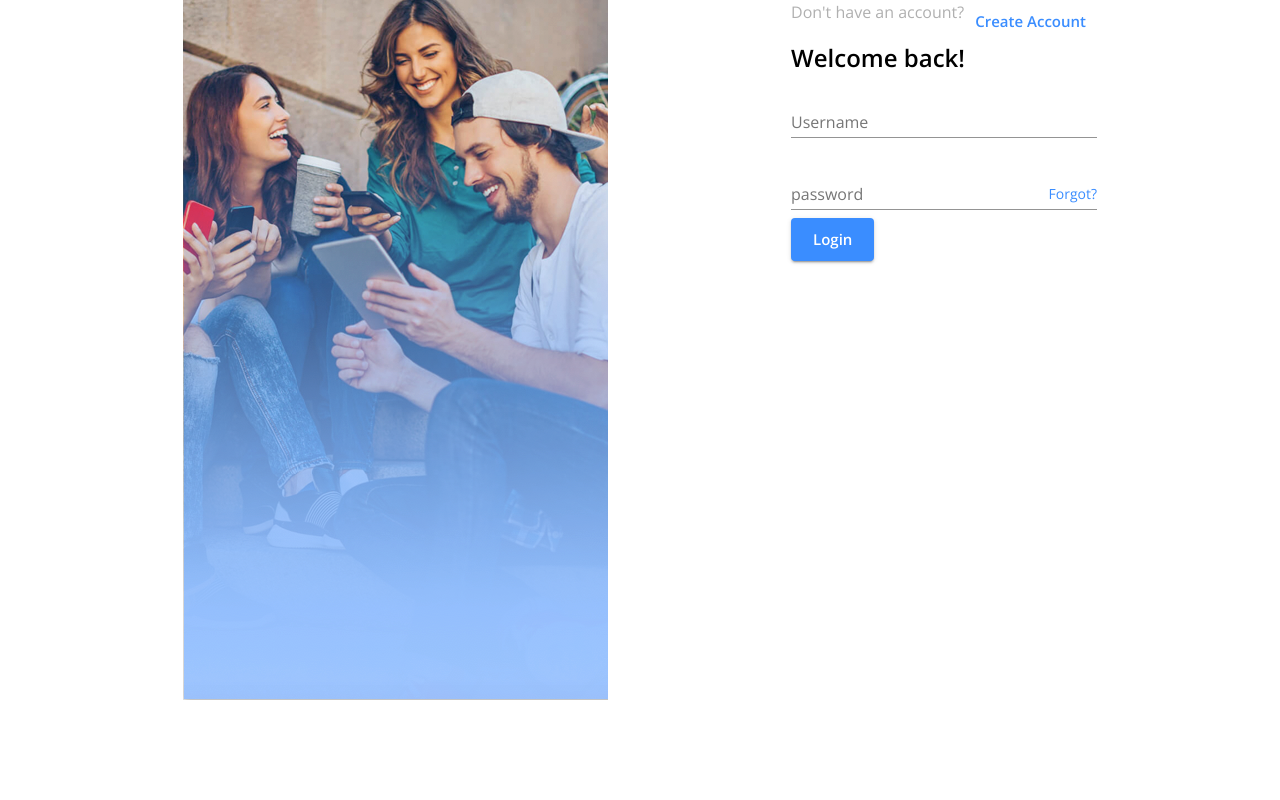
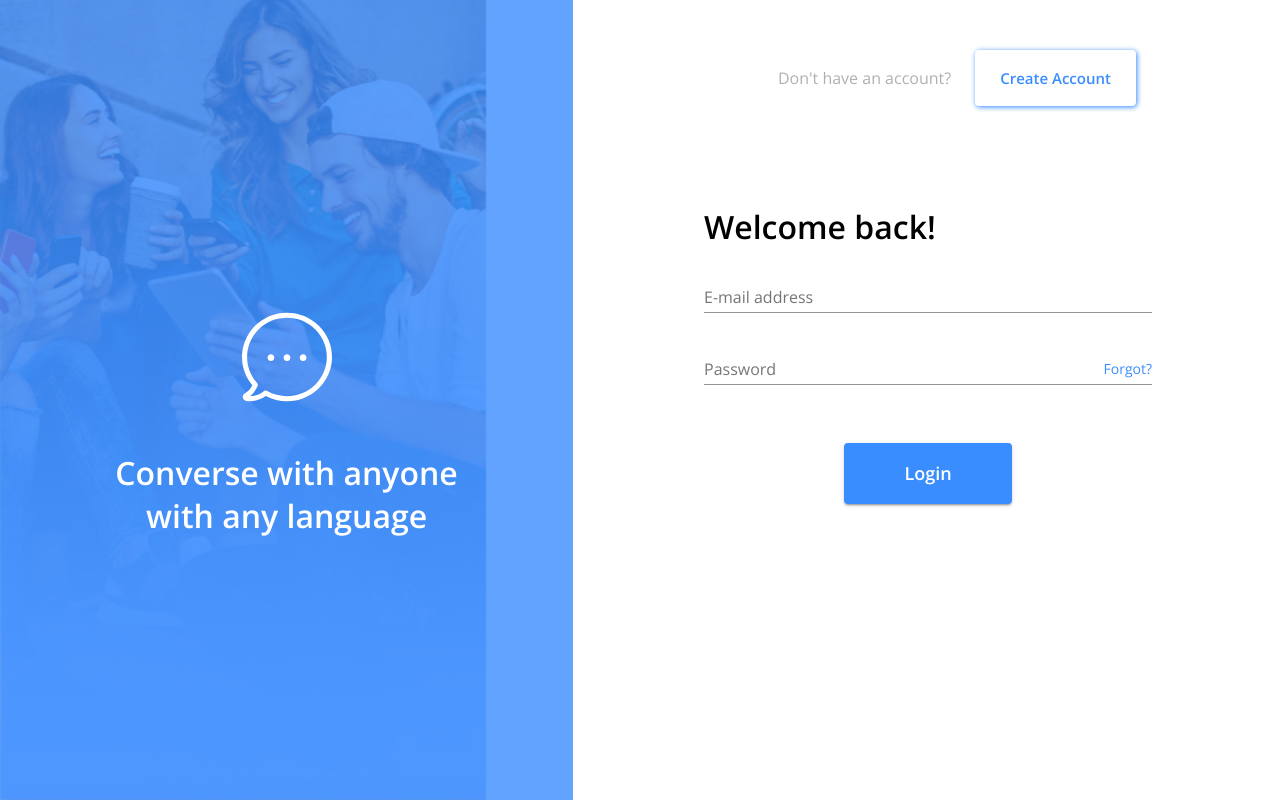
Before and after one commit to NEwertKrocker/260a09, a React (Create React App) app in the folder client/: page /login in a window 1280 px wide. Built offline with nearby package versions, Linux system fonts and the light colour scheme; no server answers.

Commit message:
Style login page

```diff
--- a/client/src/Login.js
+++ b/client/src/Login.js
@@ -10,6 +10,7 @@ import {
   InputAdornment
 } from '@material-ui/core';
 import bgImg from './assets/bg-img.png';
+import bubble from './assets/bubble.svg';
 
 const Login = ({ user, login }) => {
   const history = useHistory();
@@ -24,30 +25,74 @@ const Login = ({ user, login }) => {
     await login({ username, password });
   };
 
+  const styles ={
+    sidebarContainer: {
+      position: 'relative',
+      backgroundImage: `url(${bgImg})`,
+      backgroundRepeat: 'no-repeat',
+      backgroundSize: "contain",
+      backgroundPosition: "auto",
+      backgroundAttachment: "fixed",
+      display: "inline",
+      height: "100vh",
+      width: "auto",
+      maxWidth: "45%",
+      maxHeight: "100%",
+      color: "#FFF",
+      textAlign: "center"
+    }
+  }
+
   useEffect(() => {
     if (user && user.id) history.push('/home');
   }, [user, history]);
 
+
   return (
-    <Grid container justifyContent="space-evenly">
-      <Grid item>
-        <img alt='People chatting amiably' src={bgImg} />
+    <Grid container sx={{ height: "100vh" }}>
+      <Grid item
+        xs={false}
+        sm={5}
+        md={7}
+        style={styles.sidebarContainer}
+      >
+        <Box
+          sx={{
+            position: 'absolute',
+            width: 'auto',
+            maxWidth: "373px",
+            top: 0,
+            bottom: 0,
+            left: 0,
+            right: 0,
+            backgroundColor: 'rgba(58,141,255,.8)',
+            display: { xs: 'none', sm: "flex" },
+            color: "#FFF",
+            flexDirection: "column",
+            justifyContent: "center",
+            alignItems: "center",
+            padding: "100px"
+          }}
+        >
+          <Box component="img" alt="Speech bubble icon" src={bubble} sx={{ height: "90px", width: "90px", padding: "50px" }} />
+          <Typography variant="h5" >Converse with anyone with any language</Typography>
+        </Box>
       </Grid>
-      <Box>
-        <Grid container item>
-          <Typography color='secondary'>Don't have an account?</Typography>
-          <Link href="/register" to="/register">
-            <Button variant='text' size='large' color='primary'>Create Account</Button>
+      <Box sx={{ width: "35%", padding: "0% 10%" }}>
+        <Grid container item style={{ margin: "50px" }}>
+          <Typography color='secondary' style={{ padding: "16px 24px" }}>Don't have an account?</Typography>
+          <Link href="/register" to="/register" style={{ textDecoration: "none" }}>
+            <Button variant='text' size='large' color='primary' style={{ padding: "15px 25px", boxShadow: "1px 1px 5px .2px"}}>Create Account</Button>
           </Link>
         </Grid>
         <form onSubmit={handleLogin}>
-          <Grid>
+          <Grid style={{ marginTop: "100px"}}>
             <Grid>
               <Typography variant='h5'>Welcome back!</Typography>
               <FormControl margin="normal" fullWidth={true} required>
                 <TextField
                   aria-label="username"
-                  label="Username"
+                  label="E-mail address"
                   name="username"
                   type="text"
                   color="primary"
@@ -56,7 +101,7 @@ const Login = ({ user, login }) => {
             </Grid>
             <FormControl margin="normal" fullWidth={true} required>
               <TextField
-                label="password"
+                label="Password"
                 aria-label="password"
                 type="password"
                 name="password"
@@ -68,8 +113,8 @@ const Login = ({ user, login }) => {
                 }}
               />
             </FormControl>
-            <Grid>
-              <Button type="submit" variant="contained" size="large" color='primary'>
+            <Grid container justifyContent="center">
+              <Button type="submit" variant="contained" size="large" color='primary' style={{ fontSize: 18, padding: "15px 60px", margin: "50px"}}>
                 Login
               </Button>
             </Grid>
--- a/client/src/themes/theme.js
+++ b/client/src/themes/theme.js
@@ -7,10 +7,10 @@ export const theme = createMuiTheme({
     button: {
       textTransform: "none",
       letterSpacing: 0,
-      fontWeight: "bold",
-      disableElevation: false
+      fontWeight: "bold"
     },
     h5: {
+      fontSize: 32,
       fontWeight: 600
     }
   },
@@ -23,6 +23,10 @@ export const theme = createMuiTheme({
   },
   palette: {
     primary: { main: "#3A8DFF" },
-    secondary: { main: "#B0B0B0" }
+    secondary: {
+      main: "#B0B0B0",
+      contrastText: "#FFF"
+    },
+    info: { main: "#FFF" }
   }
 });
```
